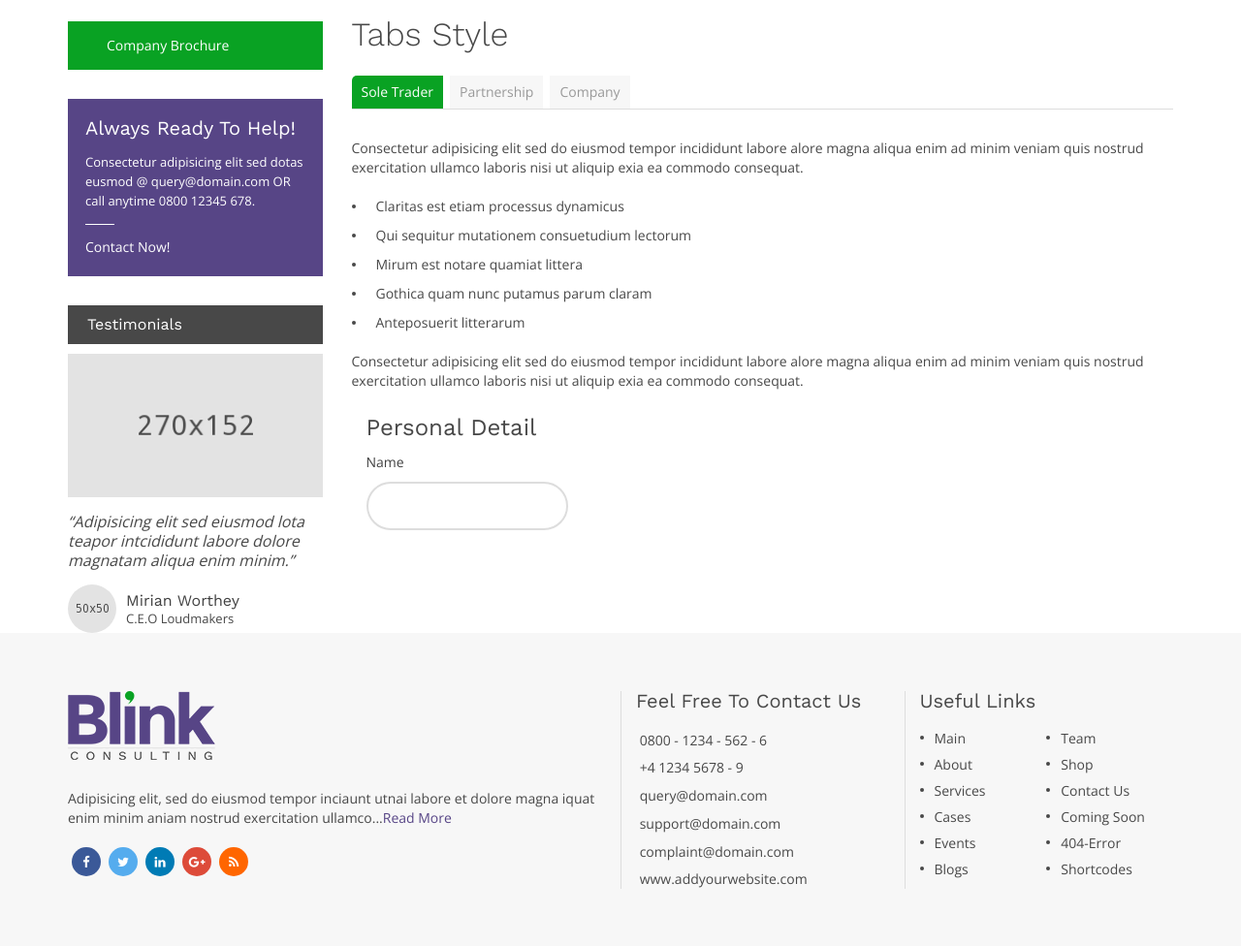
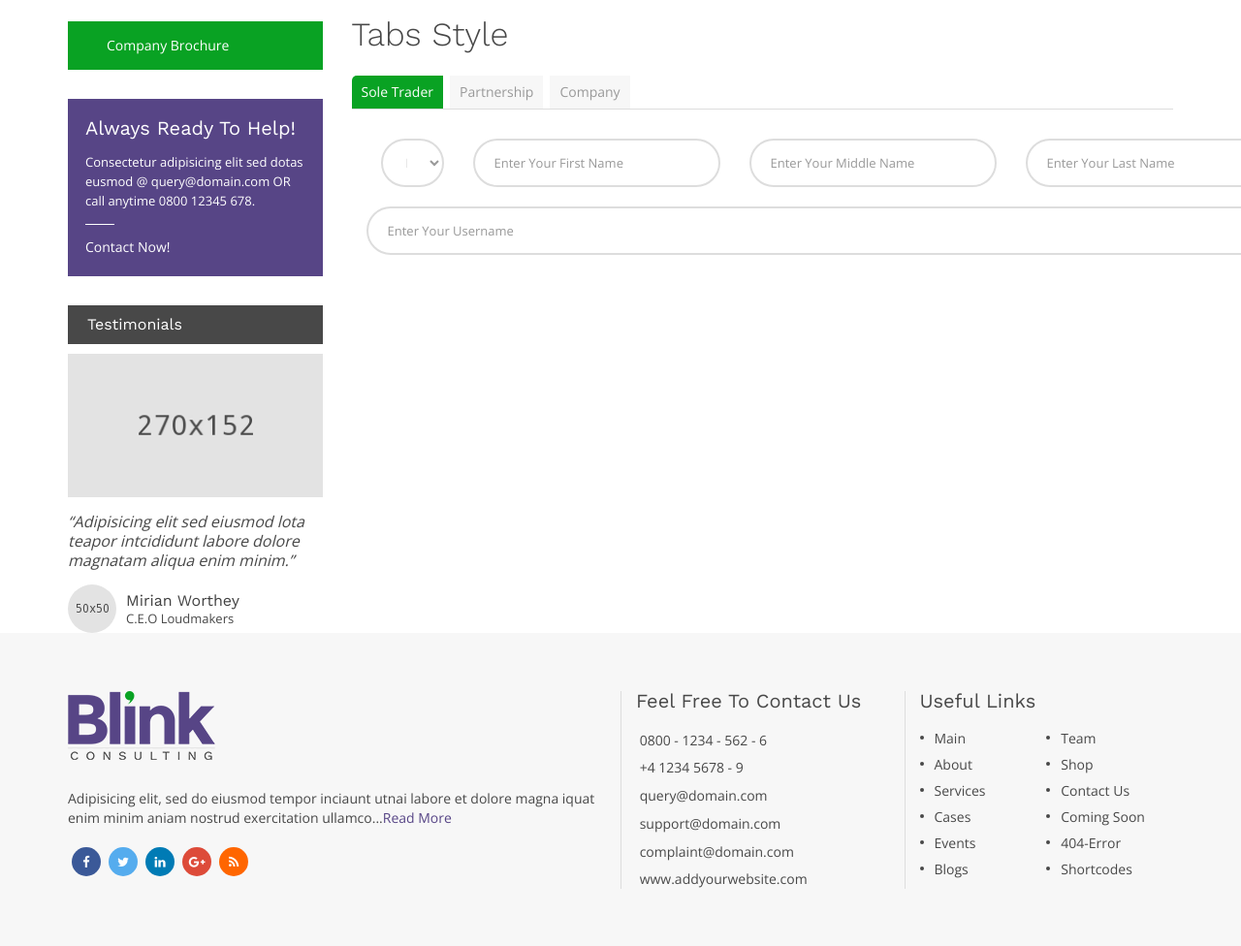
Before and after one commit to prasamsam/bmantra-laravel, a Laravel app: page /forms/abn-registration-sole-trader in a window 1280 px wide. Shown: the part 401-1377 px from the top of the page at 97% size. Run offline with Laravel 8, Linux system fonts and the light colour scheme; data that the repository does not hold is empty; settings files or empty folders that the repository lacks are supplied; parts of the project's set-up code (start-up, migrations or seed data) failed here and were passed over; some libraries are stand-ins or nearby versions.

Commit message:
form update

```diff
--- a/resources/views/Front/Page/Forms/abnformsole.blade.php
+++ b/resources/views/Front/Page/Forms/abnformsole.blade.php
@@ -41,73 +41,55 @@
                             <div class="col-xs-12 col-sm-12 col-md-12 col-lg-12">
                                 <div class="tg-themetabs tg-themetabsstyleone">
                                     <ul class="tg-themetabnav" role="tablist">
-                                        <li role="presentation" class="active"><a href="#oursolution" aria-controls="oursolution" role="tab" data-toggle="tab">Sole Trader</a></li>
-                                        <li role="presentation"><a href="#ourmission" aria-controls="ourmission" role="tab" data-toggle="tab">Partnership</a></li>
-                                        <li role="presentation"><a href="#ourtechnology" aria-controls="ourtechnology" role="tab" data-toggle="tab">Company</a></li>
+                                        <li role="presentation" class="active"><a href="#abnsole" aria-controls="abnsole" role="tab" data-toggle="tab">Sole Trader</a></li>
+                                        <li role="presentation"><a href="#abnpartnership" aria-controls="abnpartnership" role="tab" data-toggle="tab">Partnership</a></li>
+                                        <li role="presentation"><a href="#abncompany" aria-controls="abncompany" role="tab" data-toggle="tab">Company</a></li>
                                     </ul>
                                     <div class="tab-content tg-themetabcontent">
-                                        <div role="tabpanel" class="tab-pane active" id="oursolution">
-                                            <p>Consectetur adipisicing elit sed do eiusmod tempor incididunt labore alore magna aliqua enim ad minim veniam quis nostrud exercitation ullamco laboris nisi ut aliquip exia ea commodo consequat.</p>
-                                            <ul class="tg-liststyle tg-dotliststyle">
-                                                <li>Claritas est etiam processus dynamicus</li>
-                                                <li>Qui sequitur mutationem consuetudium lectorum</li>
-                                                <li>Mirum est notare quamiat littera</li>
-                                                <li>Gothica quam nunc putamus parum claram</li>
-                                                <li>Anteposuerit litterarum</li>
-                                            </ul>
-                                            <p>Consectetur adipisicing elit sed do eiusmod tempor incididunt labore alore magna aliqua enim ad minim veniam quis nostrud exercitation ullamco laboris nisi ut aliquip exia ea commodo consequat.</p>
+                                        <div role="tabpanel" class="tab-pane active" id="abnsole">
+                                            <div class="container">
+                                                <form action="" method="">
+                                                    <div class="row">
+                                                        <div class="col-md-12 ">
+                                                            <div class="form-group col-md-1">
+                                                                <select  class="form-control" name="title" id="title">
+                                                                    <option value="1">Mr</option>
+                                                                    <option value="2">Miss</option>
+                                                                    <option value="3">Mrs</option>
+                                                                </select>
+                                                            </div>
+                                                    <div class="form-group col-md-3">
+                                                        <input type="text" class="form-control" id="firstname" name="firstname" placeholder="Enter Your First Name">
+                                                    </div>
+
+                                                            <div class="form-group col-md-3">
+                                                                <input type="text" class="form-control" id="name" name="middlename" placeholder="Enter Your Middle Name">
+                                                            </div>
+
+                                                            <div class="form-group col-md-3">
+                                                                <input type="text" class="form-control" id="name" name="lastname" placeholder="Enter Your Last Name">
+                                                            </div>
+                                                    </div>
+                                                    </div>
+
+                                                    <div class="form-group">
+                                                        <input type="text" class="form-control" id="Username" name="Username" placeholder="Enter Your Username">
+                                                    </div>
+                                                </form>
+                                            </div>
+
                                         </div>
-                                        <div role="tabpanel" class="tab-pane" id="ourmission">
-                                            <p>Consectetur adipisicing elit sed do eiusmod tempor incididunt labore alore magna aliqua enim ad minim veniam quis nostrud exercitation ullamco laboris nisi ut aliquip exia ea commodo consequat.</p>
-                                            <ul class="tg-liststyle tg-dotliststyle">
-                                                <li>Claritas est etiam processus dynamicus</li>
-                                                <li>Qui sequitur mutationem consuetudium lectorum</li>
-                                                <li>Mirum est notare quamiat littera</li>
-                                                <li>Gothica quam nunc putamus parum claram</li>
-                                                <li>Anteposuerit litterarum</li>
-                                            </ul>
-                                            <p>Consectetur adipisicing elit sed do eiusmod tempor incididunt labore alore magna aliqua enim ad minim veniam quis nostrud exercitation ullamco laboris nisi ut aliquip exia ea commodo consequat.</p>
+                                        <div role="tabpanel" class="tab-pane" id="abnpartnership">
+
+                                            </div>
+                                        <div role="tabpanel" class="tab-pane" id="abncompany">
+
                                         </div>
-                                        <div role="tabpanel" class="tab-pane" id="ourtechnology">
-                                            <p>Consectetur adipisicing elit sed do eiusmod tempor incididunt labore alore magna aliqua enim ad minim veniam quis nostrud exercitation ullamco laboris nisi ut aliquip exia ea commodo consequat.</p>
-                                            <ul class="tg-liststyle tg-dotliststyle">
-                                                <li>Claritas est etiam processus dynamicus</li>
-                                                <li>Qui sequitur mutationem consuetudium lectorum</li>
-                                                <li>Mirum est notare quamiat littera</li>
-                                                <li>Gothica quam nunc putamus parum claram</li>
-                                                <li>Anteposuerit litterarum</li>
-                                            </ul>
-                                            <p>Consectetur adipisicing elit sed do eiusmod tempor incididunt labore alore magna aliqua enim ad minim veniam quis nostrud exercitation ullamco laboris nisi ut aliquip exia ea commodo consequat.</p>
-                                        </div>
-                                        <div role="tabpanel" class="tab-pane" id="ourspecification">
-                                            <p>Consectetur adipisicing elit sed do eiusmod tempor incididunt labore alore magna aliqua enim ad minim veniam quis nostrud exercitation ullamco laboris nisi ut aliquip exia ea commodo consequat.</p>
-                                            <ul class="tg-liststyle tg-dotliststyle">
-                                                <li>Claritas est etiam processus dynamicus</li>
-                                                <li>Qui sequitur mutationem consuetudium lectorum</li>
-                                                <li>Mirum est notare quamiat littera</li>
-                                                <li>Gothica quam nunc putamus parum claram</li>
-                                                <li>Anteposuerit litterarum</li>
-                                            </ul>
-                                            <p>Consectetur adipisicing elit sed do eiusmod tempor incididunt labore alore magna aliqua enim ad minim veniam quis nostrud exercitation ullamco laboris nisi ut aliquip exia ea commodo consequat.</p>
-                                        </div>
+
                                     </div>
                                 </div>
                             </div>
-
                         </div>
-
-                        <div class="container">
-                            <h3>Personal Detail</h3>
-                            <form action="" method="post">
-
-                                <div class="form-group">
-                                    <label for="">Name</label>
-                                    <input type="text" name="name" id="name">
-                                </div>
-
-                            </form>
-                        </div>
-
                     </div>
                     <div class="col-xs-12 col-sm-4 col-md-4 col-lg-3 pull-left">
                         <aside id="tg-sidebar" class="tg-sidebar">
```
